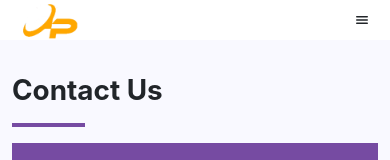
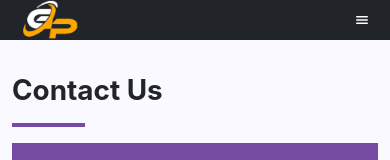
Before and after one commit to gptechnical/frontend_web, a React (Create React App) app: page /contact in a window 390 px wide. Shown: the top 160 px of the page. Built offline with nearby package versions, Linux system fonts and the light colour scheme.

Commit message:
navbar mobile device update

```diff
--- a/src/components/Navbar.jsx
+++ b/src/components/Navbar.jsx
@@ -18,7 +18,7 @@ const Main = styled.div`
 `;
 
 const MobileViewAppBar = styled.div`
-  background-color: #fff;
+  background-color: #212529;
   width: 100%;
   /* border-radius: 0px 50px 50px 0px; */
   padding: 0px 20px;
@@ -258,6 +258,7 @@ const Navbar = ({
           onClick={() => {
             setShowNavigation(!showNavigation);
           }}
+          style={{color: "#ffffff"}}
         />
       </MobileViewAppBar>
       {showNavigation && (
```
